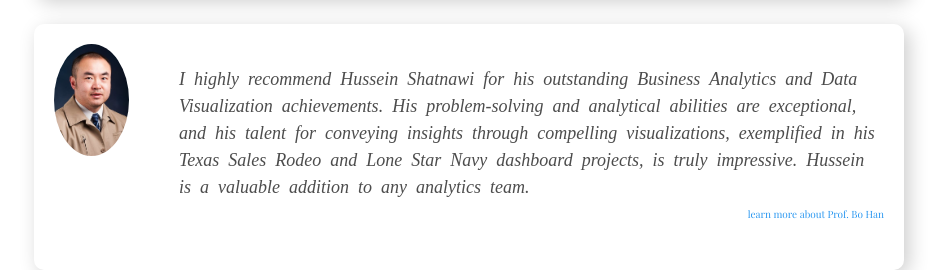
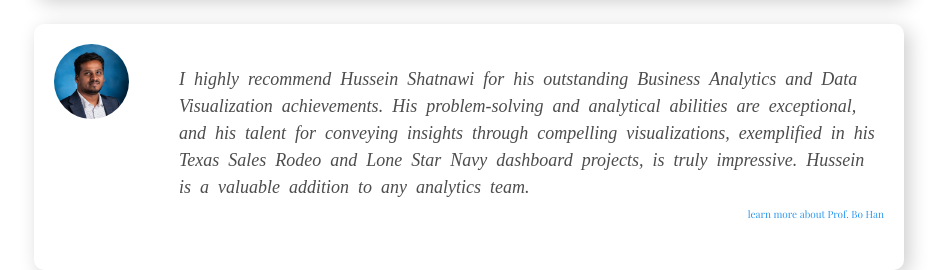
Before and after one commit to HusseinShatnawi/HusseinShatnawi.github.io, a plain HTML site: page index.html in a window 1280 px wide. Shown: the part 7924-8194 px from the top of the page, without its empty margins (321-1268 px from the left). Drawn offline with nearby package versions, Linux system fonts and the light colour scheme; some icons are missing; files whose address does not match are found by name; a web font is replaced by a local one.

Commit message:
Update index.html

```diff
--- a/index.html
+++ b/index.html
@@ -660,7 +660,7 @@
 
 									<div>
 					  <div class="card">
-						<img src="images/pic_1.jpg" alt="user" />
+						<img src="images/Gude.jpg" alt="user" />
 						<div class="card__content">
 						  <span><i class="ri-double-quotes-l"></i></span>
 						  <div class="card__details">
```
